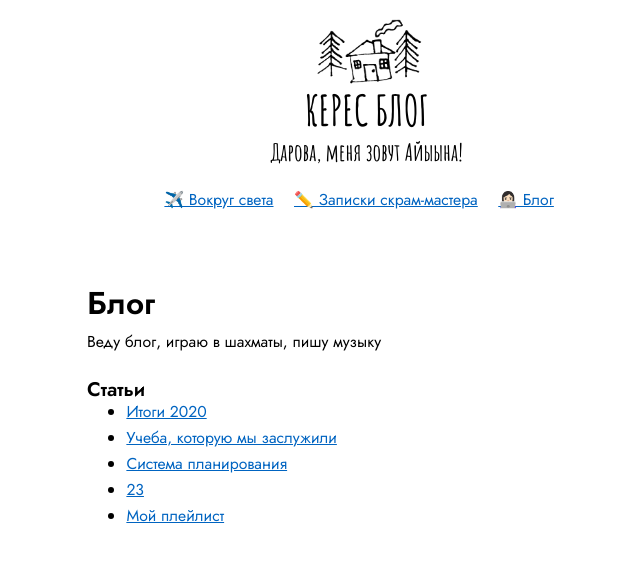
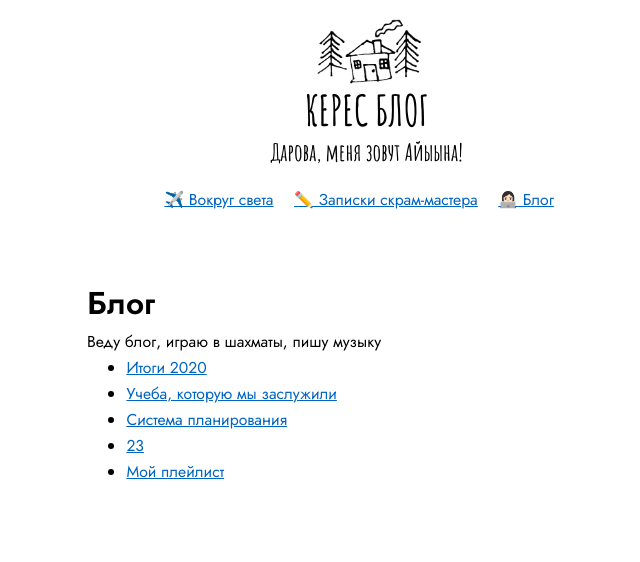
Before and after one commit to keresm/keresaina.github.io, a Jekyll site: the page built from _pages/blog/main.md, in a window 1280 px wide. Shown: the top 562 px of the page, without its empty margins (273-913 px from the left). Built offline with Jekyll 4.4.1, drawn with Linux system fonts in a browser that asks for light colours.

Commit message:
Update main.md

```diff
--- a/_pages/blog/main.md
+++ b/_pages/blog/main.md
@@ -5,7 +5,6 @@ permalink: /blog/
 ---
 Веду блог, играю в шахматы, пишу музыку
 
-### Статьи
 - [Итоги 2020](http://keresm.ru/2021-01-14-Выводы/)
 - [Учеба, которую мы заслужили](http://keresm.ru/2020-11-21-study/)
 - [Система планирования](http://keresm.ru/2021-08-16-notion/)
```
